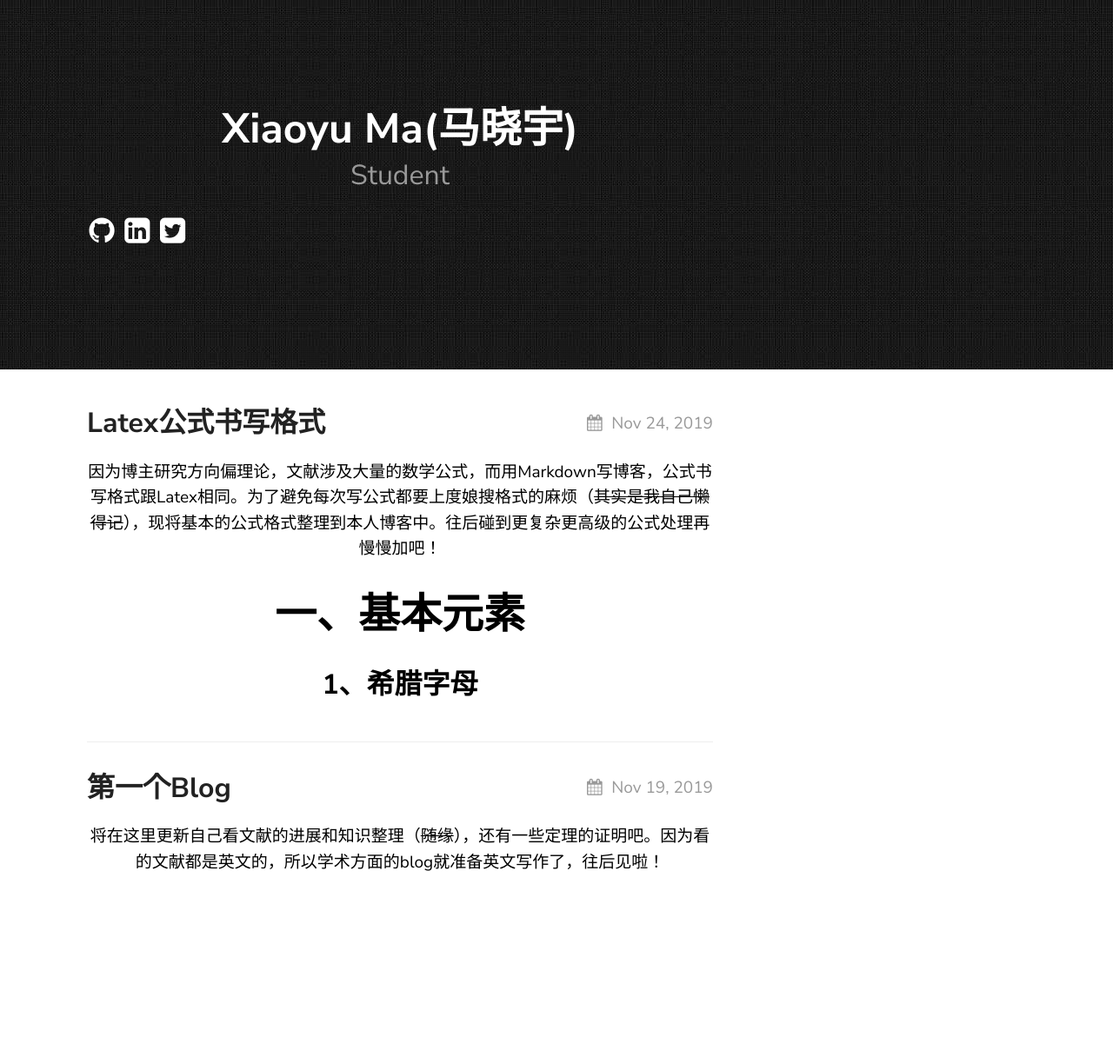
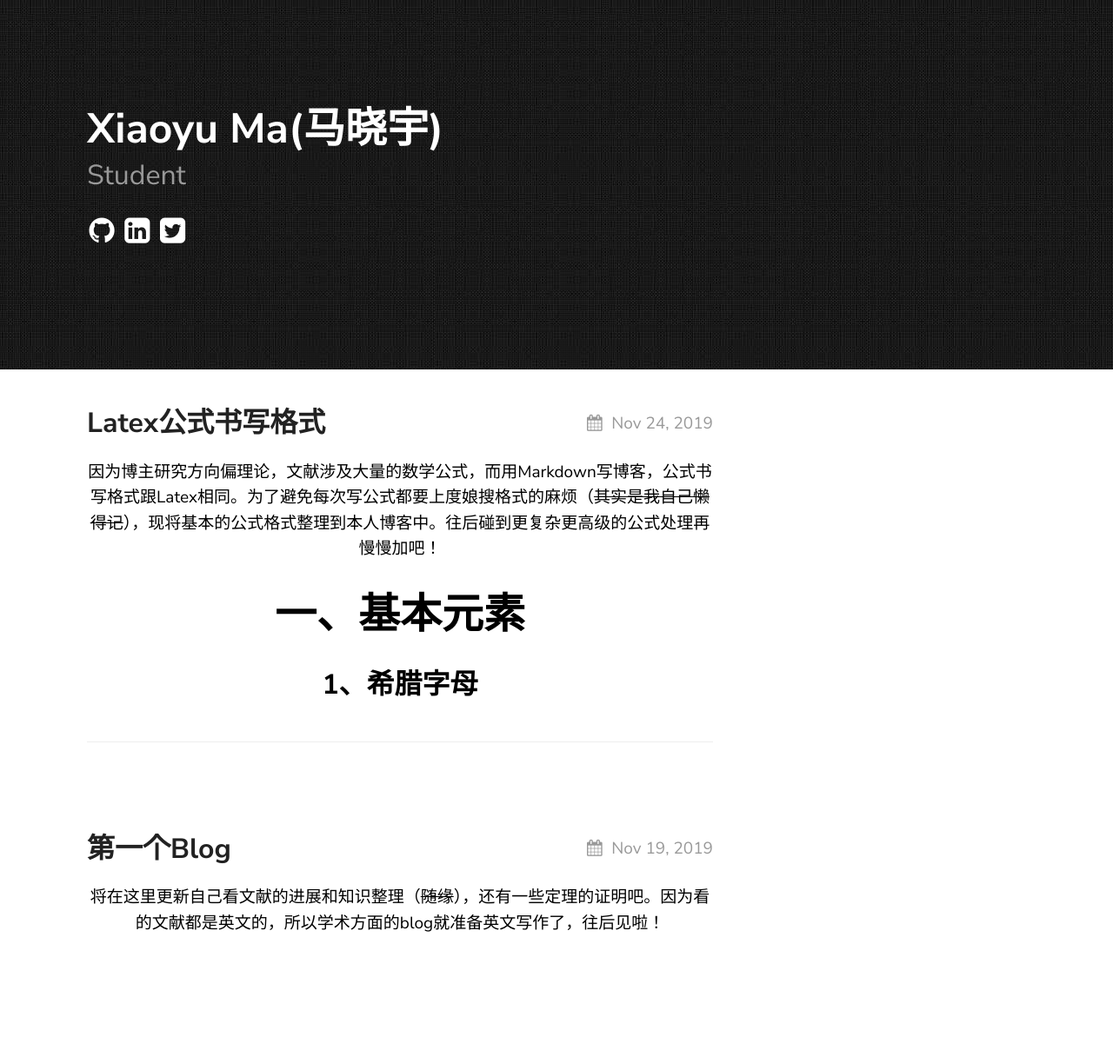
Before and after one commit to derek1998/blog.xiaoyuma, a Jekyll site: the page built from index.md, in a window 1280 px wide. Shown: the whole page at 87% size. Built offline with Jekyll 4.4.1, drawn with Linux system fonts in a browser that asks for light colours; before the commit the page ends 1086 px from its top, so only the background shows below that.

Commit message:
Update theme.scss

```diff
--- a/_sass/theme.scss
+++ b/_sass/theme.scss
@@ -102,7 +102,6 @@ header {
 // Basic Container Class
 //
 .container {
-	text-align: center;
 	margin:0 150px;
 	max-width: 720px;
 
@@ -197,7 +196,7 @@ header {
 	list-style-type: none;
 	padding: 0;
 	>li {
-		margin-bottom: 30px;
+		margin-bottom: 100px;
 		padding-bottom: 20px;
 		&:not(:last-child) {
 			border-bottom: 1px solid $lightGray;
@@ -206,8 +205,8 @@ header {
 }
 
 .posts, .post-container {
+	text-align: center;
 	margin-top: 40px;
-	margin-bottom: 40px;
 }
 
 .post-meta {
```
